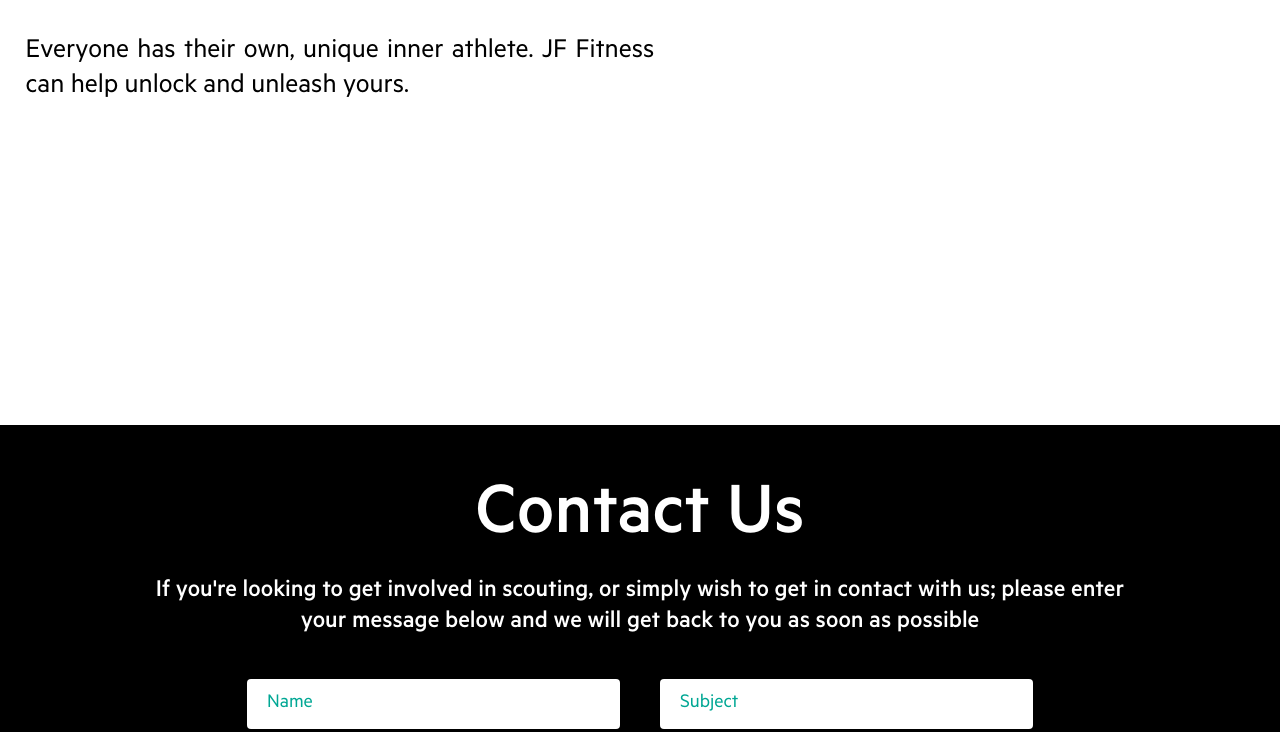
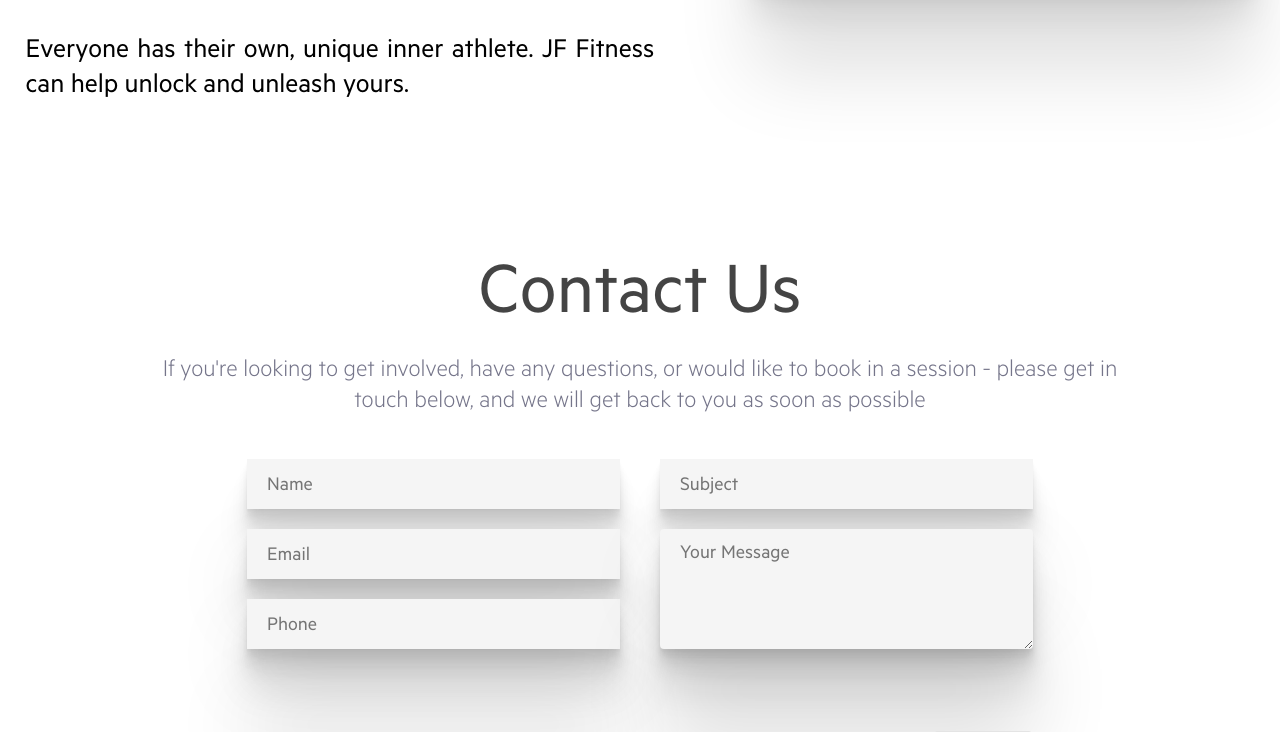
Before and after one commit to RKHTechnologies/jf-fitness, a React (Create React App) app: page /onlineprograms in a window 1280 px wide. Shown: the part 2180-2912 px from the top of the page. Built offline with nearby package versions, Linux system fonts and the light colour scheme.

Commit message:
Tidied up box shadows, completed contact us section

```diff
--- a/src/Components/Card.tsx
+++ b/src/Components/Card.tsx
@@ -28,6 +28,7 @@ const CardContainer = styled.div`
   transition: all 0.3s ease;
   cursor: pointer;
   overflow: hidden;
+  box-shadow: 0 2.8px 2.2px rgba(0,0,0,0.034), 0 6.7px 5.3px rgba(0,0,0,0.048), 0 12.5px 10px rgba(0,0,0,0.06), 0 22.3px 17.9px rgba(0,0,0,0.072), 0 41.8px 33.4px rgba(0,0,0,0.086), 0 100px 80px rgba(0,0,0,0.12);
 
   &:before {
     content: '';
--- a/src/Components/Contact.tsx
+++ b/src/Components/Contact.tsx
@@ -43,10 +43,11 @@ const Container = styled.div`
 `;
 
 const MainHeader = styled.h1`
-  font-weight: 500;
-  color: ${colours.light};
+  font-weight: 400;
+  /* color: ${colours.light}; */
   font-size: 3em;
   margin: 0;
+  color: #444;
 
   @media(max-width: ${SharedSettings.mobile}) {
     font-size: 2.4em;
@@ -54,11 +55,12 @@ const MainHeader = styled.h1`
 `;
 
 const SubHeader = styled.div`
+  /* color: ${colours.light}; */
   max-width: 1000px;
-  color: ${colours.light};
   margin-bottom: 40px;
   margin-top: 10px;
-  font-weight: 500;
+  color: #75758a;
+  font-weight: 300;
 
   @media(max-width: ${SharedSettings.mobile}) {
     font-size: 0.8em;
@@ -90,24 +92,22 @@ const Column = styled.div`
 const FormItem = styled.input`
   width: 100%;
   height: 50px;
-  background: ${colours.light};
+  background: #f5f5f5;
+  box-shadow: 0 2.8px 2.2px rgba(0, 0, 0, 0.034), 0 6.7px 5.3px rgba(0, 0, 0, 0.048), 0 12.5px 10px rgba(0, 0, 0, 0.06), 0 22.3px 17.9px rgba(0, 0, 0, 0.072), 0 41.8px 33.4px rgba(0, 0, 0, 0.086), 0 100px 80px rgba(0, 0, 0, 0.12);
   border: 0;
-  border-radius: 4px;
   margin-bottom: 20px;
   box-sizing: border-box;
   padding: 0 20px;
   font-size: 0.8em;
   font-weight: 400;
-
-  &::placeholder {
-    color: #00A794;
-  }
+  padding-top: 6px;
 `;
 
 const MultiLineForm = styled.textarea`
   width: 100%;
   height: 120px;
-  background: ${colours.light};
+  background: #f5f5f5;
+  box-shadow: 0 2.8px 2.2px rgba(0, 0, 0, 0.034), 0 6.7px 5.3px rgba(0, 0, 0, 0.048), 0 12.5px 10px rgba(0, 0, 0, 0.06), 0 22.3px 17.9px rgba(0, 0, 0, 0.072), 0 41.8px 33.4px rgba(0, 0, 0, 0.086), 0 100px 80px rgba(0, 0, 0, 0.12);
   border: 0;
   border-radius: 4px;
   margin-bottom: 20px;
@@ -115,32 +115,31 @@ const MultiLineForm = styled.textarea`
   padding: 14px 20px 0;
   font-size: 0.8em;
   font-weight: 400;
-
-  &::placeholder {
-    color: #00A794;
-  }
 `;
 
 export const SubmitButton = styled.input`
-  border-radius: 40px;
-  background: ${colours.light};
-  color: ${colours.dark};
-  border: 3px solid ${colours.dark};
-  font-size: 0.8em;
+  background: #e4e4e4;
   cursor: pointer;
-  padding: 14px 90px;
-  margin-top: 20px;
-  font-weight: 800;
+  font-size: 1em;
+  margin-top: 50px;
+  border: 2px solid transparent;
+  color: #757575;
+  border-radius: 5px;
+  height: 50px;
+  line-height: 50px;
+  width: 100px;
+  margin-left: auto;
+  margin-right: 20px;
 
   &:hover {
     color: ${colours.light};
-    background: ${colours.dark};
+    background: #ccc;
   }
 `;
 
 const Contact: React.FC = () => {
-  const [overlayOpen, setOverlayOpen] = useState(false);
-  const [overlayText, setOverlayText] = useState("");
+  // const [overlayOpen, setOverlayOpen] = useState(false);
+  // const [overlayText, setOverlayText] = useState("");
 
   const handleSubmit = (event: any) => {
     event.preventDefault();
@@ -158,25 +157,25 @@ const Contact: React.FC = () => {
       message: data.message,
     }
 
-    emailjs.send('admin_outlook', '260_Contact', returnData, 'user_YDxgyMHIC23AXohprfLhK')
-      .then((result) => {
-          console.log(result.text);
-          setOverlayOpen(true);
-          setOverlayText("Thank you for getting in touch, we'll reply back as soon as possible")
-      }, (error) => {
-          console.log(error.text);
-          setOverlayOpen(true);
-          setOverlayText("Oops, an error occured. Please try again later, or contact us if the issue persists.")
-      });
+    // emailjs.send('admin_outlook', '260_Contact', returnData, 'user_YDxgyMHIC23AXohprfLhK')
+    //   .then((result) => {
+    //       console.log(result.text);
+    //       setOverlayOpen(true);
+    //       setOverlayText("Thank you for getting in touch, we'll reply back as soon as possible")
+    //   }, (error) => {
+    //       console.log(error.text);
+    //       setOverlayOpen(true);
+    //       setOverlayText("Oops, an error occured. Please try again later, or contact us if the issue persists.")
+    //   });
 
-    event.target.reset();
+    // event.target.reset();
   }
 
   return (
-    <Section background={colours.dark}>
+    <Section>
         <Container>
           <MainHeader>Contact Us</MainHeader>
-          <SubHeader>If you're looking to get involved in scouting, or simply wish to get in contact with us; please enter your message below and we will get back to you as soon as possible</SubHeader>
+          <SubHeader>If you're looking to get involved, have any questions, or would like to book in a session - please get in touch below, and we will get back to you as soon as possible</SubHeader>
 
           <FormContainer onSubmit={handleSubmit}>
             <Column>
@@ -189,7 +188,7 @@ const Contact: React.FC = () => {
               <FormItem placeholder="Subject" name="subject" />
               <MultiLineForm placeholder="Your Message" name="message"></MultiLineForm>
             </Column>
-            <SubmitButton type="submit" value="Submit" />
+            <SubmitButton type="submit" value="Send" />
           </FormContainer>
 
         </Container>
--- a/src/Components/Testimonials.tsx
+++ b/src/Components/Testimonials.tsx
@@ -21,6 +21,8 @@ const TestimonialsSection = styled.div`
   display: flex;
   align-items: center;
   justify-content: center;
+  /* box-shadow: 3px 4px 10px 3px #b5b5b5; */
+  box-shadow: 0 2.8px 2.2px rgba(0,0,0,0.034), 0 6.7px 5.3px rgba(0,0,0,0.048), 0 12.5px 10px rgba(0,0,0,0.06), 0 22.3px 17.9px rgba(0,0,0,0.072), 0 41.8px 33.4px rgba(0,0,0,0.086), 0 100px 80px rgba(0,0,0,0.12);
 `;
 
 const Testimonial = styled.div`
--- a/src/Pages/Home.tsx
+++ b/src/Pages/Home.tsx
@@ -50,17 +50,17 @@ const Home: React.FC = () => {
         </div>
       </Section>
 
-      <Section id="about" lastItem>
+      <Section id="about">
         <div className="wrapper">
           <About />
         </div>
       </Section>
 
-      <Section id="services">
+      {/* <Section id="services">
         <div className="wrapper">
 
         </div>
-      </Section>
+      </Section> */}
 
       <Section id="ContactUs" fullwidth lastItem>
         <Contact />
```
